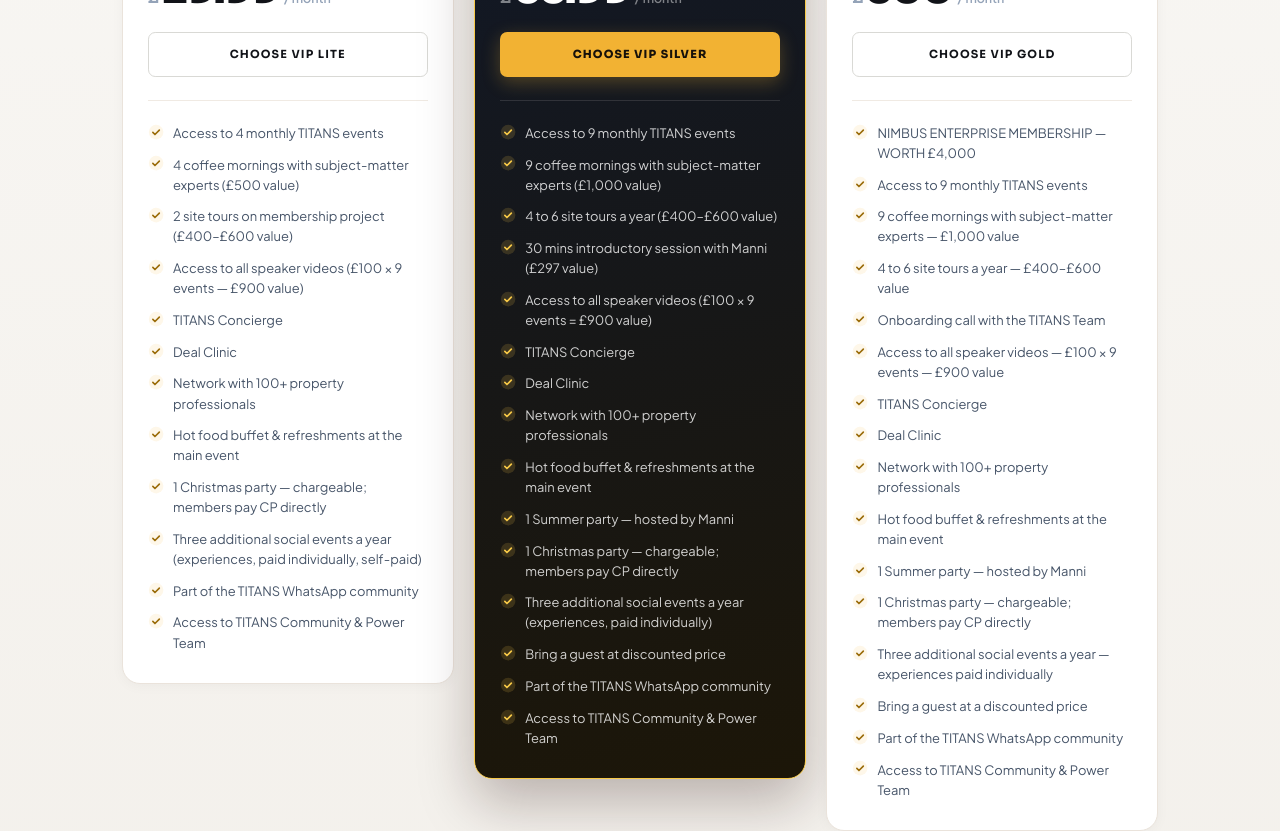
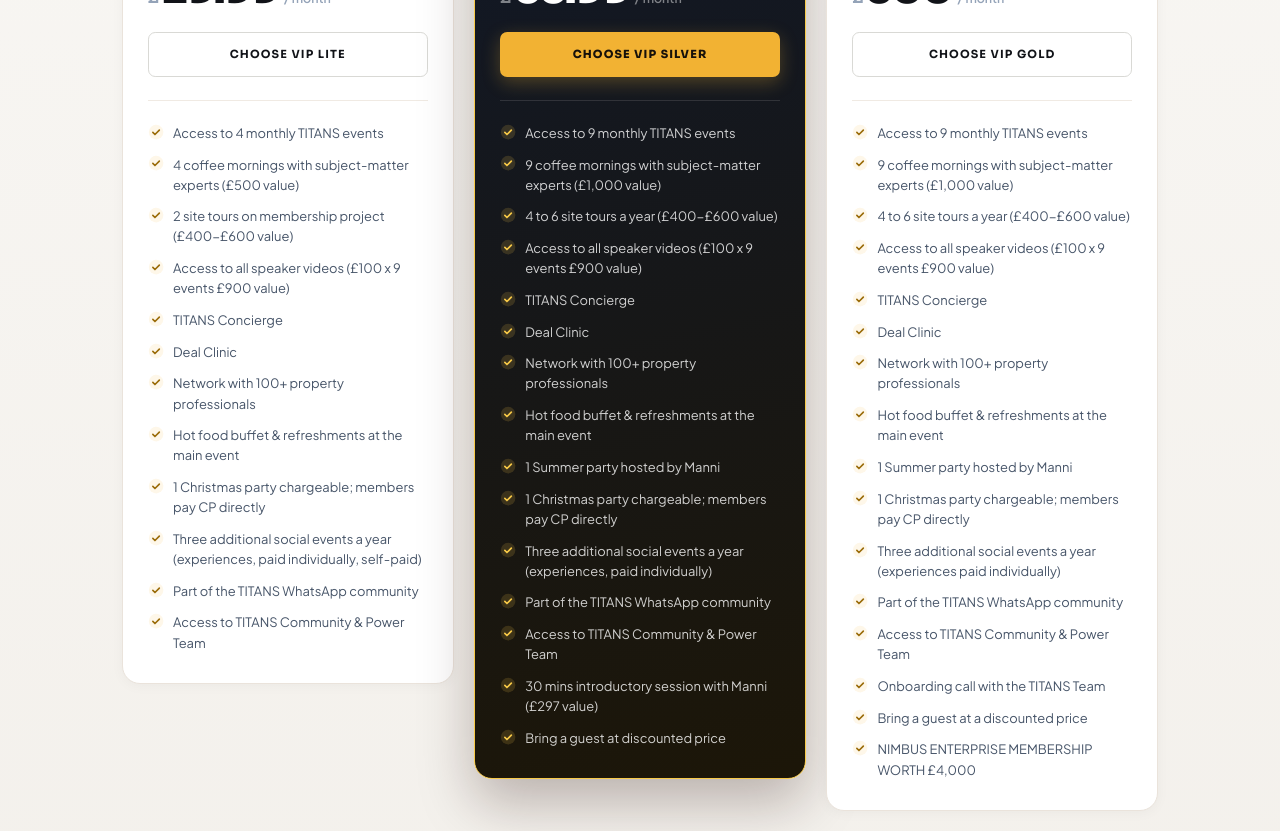
Before and after one commit to kirankiran200511/teamtitans, a Next.js app: page / in a window 1280 px wide. Shown: the part 5300-6131 px from the top of the page. Built offline with nearby package versions, Linux system fonts and the light colour scheme.

Commit message:
Remove em dashes and move unique tier features to bottom

```diff
--- a/src/data/plans.js
+++ b/src/data/plans.js
@@ -86,13 +86,13 @@
     features: [
       'Access to 4 monthly TITANS events',
       '4 coffee mornings with subject-matter experts (£500 value)',
-      '2 site tours on membership project (£400–£600 value)',
-      'Access to all speaker videos (£100 × 9 events — £900 value)',
+      '2 site tours on membership project (£400-£600 value)',
+      'Access to all speaker videos (£100 x 9 events £900 value)',
       'TITANS Concierge',
       'Deal Clinic',
       'Network with 100+ property professionals',
       'Hot food buffet & refreshments at the main event',
-      '1 Christmas party — chargeable; members pay CP directly',
+      '1 Christmas party chargeable; members pay CP directly',
       'Three additional social events a year (experiences, paid individually, self-paid)',
       'Part of the TITANS WhatsApp community',
       'Access to TITANS Community & Power Team',
@@ -141,19 +141,19 @@
     features: [
       'Access to 9 monthly TITANS events',
       '9 coffee mornings with subject-matter experts (£1,000 value)',
-      '4 to 6 site tours a year (£400–£600 value)',
-      '30 mins introductory session with Manni (£297 value)',
-      'Access to all speaker videos (£100 × 9 events = £900 value)',
+      '4 to 6 site tours a year (£400-£600 value)',
+      'Access to all speaker videos (£100 x 9 events £900 value)',
       'TITANS Concierge',
       'Deal Clinic',
       'Network with 100+ property professionals',
       'Hot food buffet & refreshments at the main event',
-      '1 Summer party — hosted by Manni',
-      '1 Christmas party — chargeable; members pay CP directly',
+      '1 Summer party hosted by Manni',
+      '1 Christmas party chargeable; members pay CP directly',
       'Three additional social events a year (experiences, paid individually)',
-      'Bring a guest at discounted price',
       'Part of the TITANS WhatsApp community',
       'Access to TITANS Community & Power Team',
+      '30 mins introductory session with Manni (£297 value)',
+      'Bring a guest at discounted price',
     ],
     stack: [
       { label: 'All 9 main events a year', detail: 'Every date on the calendar, seat held.', value: null },
@@ -196,22 +196,22 @@
     blurb: 'Mentorship + everything.',
     promise: 'Everything in Silver, plus Manni working on your plan directly.',
     features: [
-      'NIMBUS ENTERPRISE MEMBERSHIP — WORTH £4,000',
       'Access to 9 monthly TITANS events',
-      '9 coffee mornings with subject-matter experts — £1,000 value',
-      '4 to 6 site tours a year — £400–£600 value',
-      'Onboarding call with the TITANS Team',
-      'Access to all speaker videos — £100 × 9 events — £900 value',
+      '9 coffee mornings with subject-matter experts (£1,000 value)',
+      '4 to 6 site tours a year (£400-£600 value)',
+      'Access to all speaker videos (£100 x 9 events £900 value)',
       'TITANS Concierge',
       'Deal Clinic',
       'Network with 100+ property professionals',
       'Hot food buffet & refreshments at the main event',
-      '1 Summer party — hosted by Manni',
-      '1 Christmas party — chargeable; members pay CP directly',
-      'Three additional social events a year — experiences paid individually',
-      'Bring a guest at a discounted price',
+      '1 Summer party hosted by Manni',
+      '1 Christmas party chargeable; members pay CP directly',
+      'Three additional social events a year (experiences paid individually)',
       'Part of the TITANS WhatsApp community',
       'Access to TITANS Community & Power Team',
+      'Onboarding call with the TITANS Team',
+      'Bring a guest at a discounted price',
+      'NIMBUS ENTERPRISE MEMBERSHIP WORTH £4,000',
     ],
     stack: [
       { label: 'Everything in VIP Silver', detail: 'All nine events, coffee mornings, site tours, socials, recordings and the community.', value: null },
```
